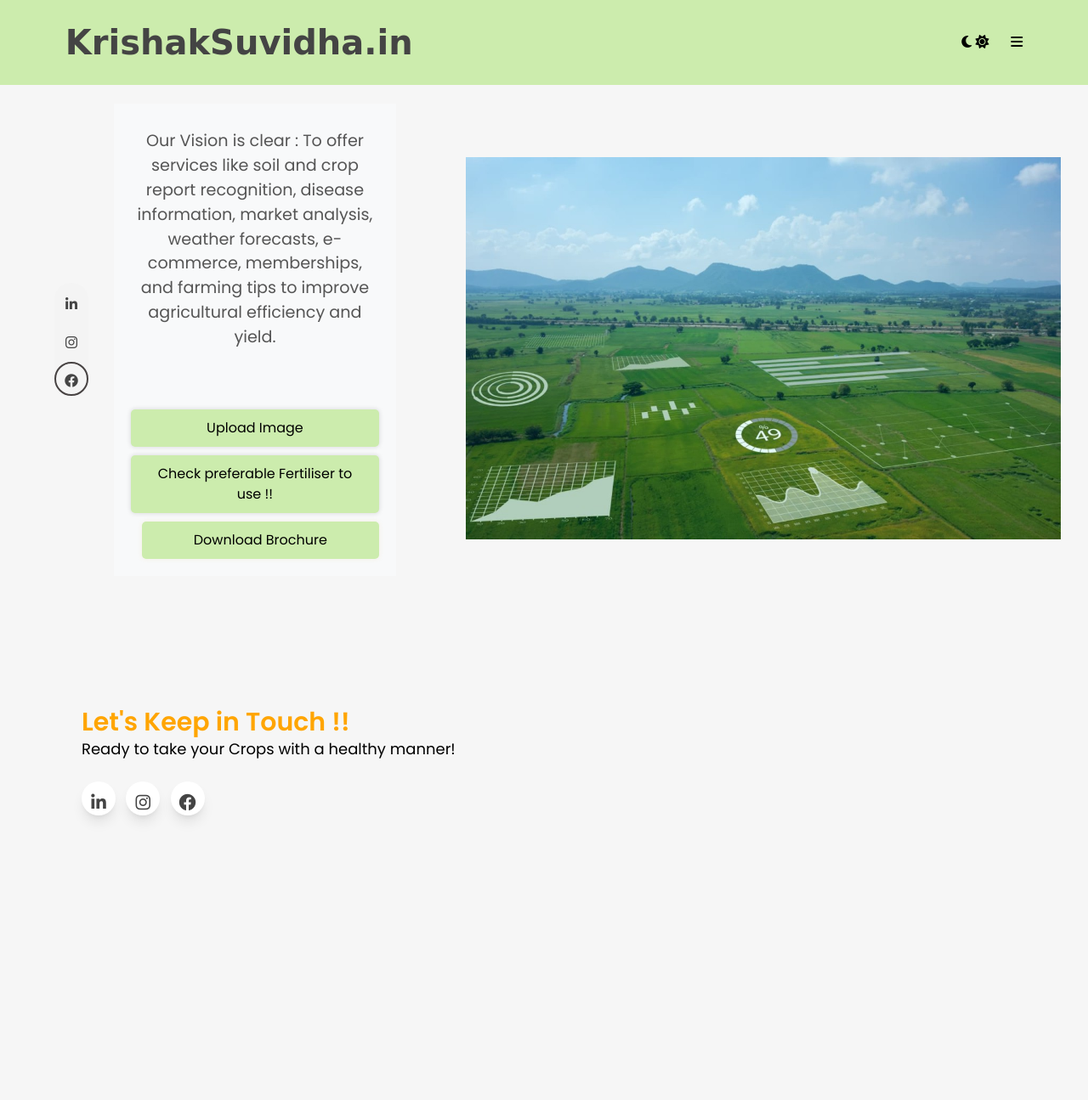
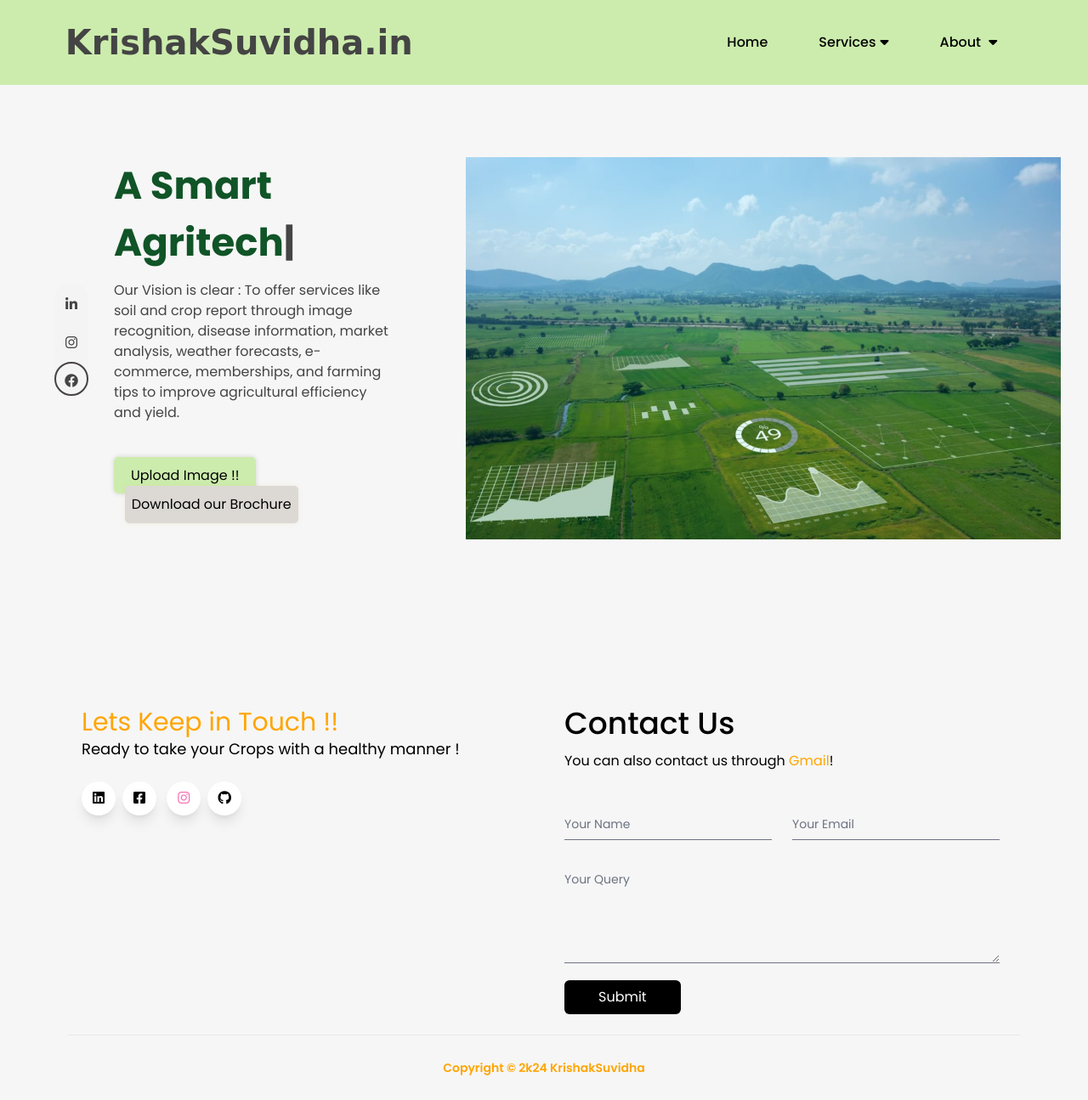
Before and after one commit to Satyam30raj/E-comm, a Flask app: page / in a window 1280 px wide. Shown: the whole page at 85% size. Before the commit the page ends 965 px from the top, so only its background shows below. Run offline with Flask 3, Linux system fonts and the light colour scheme; some libraries are stand-ins or nearby versions; some web fonts are replaced.

Commit message:
home.html

```diff
--- a/templates/home.html
+++ b/templates/home.html
@@ -8,112 +8,9 @@
     <link rel="stylesheet" href="https://cdnjs.cloudflare.com/ajax/libs/font-awesome/6.4.2/css/all.min.css"
         integrity="sha512-z3gLpd7yknf1YoNbCzqRKc4qyor8gaKU1qmn+CShxbuBusANI9QpRohGBreCFkKxLhei6S9CQXFEbbKuqLg0DA=="
         crossorigin="anonymous" referrerpolicy="no-referrer" />
-    <link rel="shortcut icon" href="static/Material/img/favicon.png" type="static/image/x-icon" />
-    <link rel="stylesheet" href="static/Material/CSS/Style.css" />
+        <link rel="shortcut icon" href="Material/img/favicon.png" type="image/x-icon" />
+    <link rel="stylesheet" href="Material/CSS/Style.css" />
     <script src="https://cdn.tailwindcss.com"></script>
-    <style>
-        /* Basic Reset */
-        * {
-            margin: 0;
-            padding: 0;
-            box-sizing: border-box;
-        }
-
-        body {
-            font-family: Arial, sans-serif;
-            line-height: 1.6;
-        }
-
-        .hero_box {
-            display: flex;
-            flex-direction: column;
-            align-items: center;
-            justify-content: center;
-            padding: 20px;
-            text-align: center;
-            background-color: #f8f9fa;
-        }
-
-        .job {
-            margin-bottom: 20px;
-        }
-
-        .multiText {
-            font-size: 2rem;
-            font-weight: bold;
-            color: #333;
-        }
-
-        .hero_description {
-            margin-bottom: 20px;
-        }
-
-        .hero_description p {
-            font-size: 1.2rem;
-            color: #555;
-            max-width: 600px;
-            margin: 0 auto;
-        }
-
-        .hero_btn {
-            display: flex;
-            flex-direction: column;
-            gap: 10px;
-        }
-
-        .btn_1,
-        .btn_2 {
-            display: inline-block;
-            padding: 10px 20px;
-            border-radius: 5px;
-            font-size: 1rem;
-            text-decoration: none;
-            color: black;
-            text-align: center;
-            transition: background-color 0.3s ease;
-        }
-
-        .btn_1 {
-            background-color: rgb(204, 236, 173);
-        }
-
-        .btn_1:hover {
-            background-color: #e68a00;
-        }
-
-        .btn_2 {
-            background-color: rgb(204, 236, 173);
-        }
-
-        .btn_2 a {
-            color: black;
-            text-decoration: none;
-        }
-
-        .btn_2:hover {
-            background-color:  #e68a00;
-        }
-
-        /* Responsive Menu */
-        .nav_menu {
-            display: none;
-        }
-
-        .nav_menu_btn {
-            display: inline-block;
-            cursor: pointer;
-        }
-
-        /* Dark Mode */
-        body.dark-mode {
-            background-color: #333;
-            color: #fff;
-        }
-
-        .dark-mode .hero_box {
-            background-color: #444;
-        }
-    </style>
 </head>
 
 <body>
@@ -177,14 +74,8 @@
                         </li>
                     </ul>
                 </div>
-                <div class="mode">
-                    <i class="fa fa-moon" id="moon"></i>
-                    <i class="fa fa-sun" id="sun"></i>
-                </div>
-                <div class="nav_menu_btn">
-                    <i class="fa fa-bars" onclick="myMenuFunction()"></i>
-                </div>
             </div>
+
         </nav>
 
         <!-- ===== MAIN ===== -->
@@ -212,60 +103,141 @@
                         </a>
                     </div>
 
+
                     <div class="hero_box">
+
                         <div class="job">
                             <span class="multiText"></span>
                         </div>
                         <div class="hero_description">
                             <p>
-                                Our Vision is clear : To offer services like soil and crop report recognition, disease information, market analysis, weather forecasts, e-commerce, memberships, and farming tips to improve agricultural efficiency and yield.
+                                Our Vision is clear : To offer services like soil and crop report through image recognition, disease information, market analysis, weather forecasts, e-commerce, memberships, and farming tips to improve agricultural efficiency and yield.
                             </p>
                         </div>
                         <div class="hero_btn">
+                            <a href="#Contact" class="btn_1">Upload Image !!</a>
+                            <button class="btn_2">
+                                <a href="#" target="_blank">Download our Brochure</a>
+                            </button>
 
-<a href="#" class="btn_1" id="uploadLink">Upload Image </a>
-                            <a href="/index" class="btn_1">Check preferable Fertiliser to use !!</a>
-                            <button class="btn_2">
-                                <a href="#" target="_blank">Download Brochure</a>
-                            </button>
                         </div>
                     </div>
                 </div>
                 <div class="col col-2">
                     <div class="circle">
-                        <img src="static/Material/img/Software_engineer_re_tnjc.png" alt="" />
+                        <img src="Material/img/Software_engineer_re_tnjc.png" alt="" />
                     </div>
                     <div class="hero-image"></div>
+
                 </div>
             </div>
         </main>
     </div>
-    <footer class="bg-blueGray-200 pt-8 pb-6 footer-sec w-[100%] flex justify-center">
-        <div class="container mx-auto px-4 w-[90%]">
+    <footer class=" bg-blueGray-200 pt-8 pb-6 footer-sec w-[100%] flex justify-center ">
+        <div class="container mx-   auto px-4 w-[90%] " >
             <div class="flex flex-wrap text-left lg:text-left">
                 <div class="w-full lg:w-6/12 px-4">
-                    <h4 class="text-3xl font-semibold text-[#ffa500]">Let's Keep in Touch !!</h4>
+                    <h4 class="text-3xl fonat-semibold text-[#ffa500]  ">Lets Keep in Touch !!</h4>
                     <h5 class="text-lg mt-0 mb-2 text-blueGray-600">
-                        Ready to take your Crops with a healthy manner!
+                        Ready to take your Crops with a healthy manner !
                     </h5>
 
                     <div class="mt-6 lg:mb-0 mb-6">
-                        <button class="footer-btns bg-white text-lightBlue-400 shadow-lg font-normal h-10 w-10 items-center justify-center align-center rounded-full outline-none focus:outline-none mr-2 hover:bg-[#ffa500] duration-300 curser-pointer">
-                            <a href="https://www.linkedin.com/in/satyam-raj-5a6a92194/" target="_blank" rel="noopener noreferrer" class="text-blueGray-400 text-xl"><i class="fa-brands fa-linkedin-in icon"></i></a>
+                        <button
+                            class=" footer-btns bg-white text-lightBlue-400 shadow-lg font-normal h-10 w-10 items-center justify-center align-center rounded-full outline-none focus:outline-none mr-2 hover:bg-[#ffa500]  duration-300 curser-pointer  "
+                            type="button"><a href="https://www.linkedin.com/in/satyam-raj-5a6a92194/" target="_blank">
+                                <i class="fab fa-linkedin"></i></a></button><button
+                            class=" footer-btns bg-white text-lightBlue-600 shadow-lg font-normal h-10 w-10 items-center justify-center align-center rounded-full outline-none focus:outline-none mr-2 hover:bg-[#ffa500] duration-300 curser-pointer  "
+                            type="button"> <a
+                                href="https://www.facebook.com/profile.php?id=100017887120021"
+                                target="_blank">
+                                <i class="fab fa-facebook-square"></i>
+                            </a></button> <button
+                            class=" footer-btns bg-white text-pink-400 shadow-lg font-normal h-10 w-10 items-center justify-center align-center rounded-full outline-none focus:outline-none mr-2 hover:bg-[#ffa500]  duration-300 curser-pointer  "
+                            type="button">
+                            <a href="https://www.instagram.com/raj.satyam_/" target="_blank">
+                                <i class="fab fa-instagram"></i> </a> </button><button
+                            class=" footer-btns bg-white  shadow-lg font-normal h-10 w-10 items-center justify-center align-center rounded-full outline-none focus:outline-none mr-2 hover:bg-[#ffa500]  duration-300 curser-pointer   "
+                            type="button">
+                            <a href="https://github.com/Satyam30raj" target="_blank">
+                                <i class="fab fa-github"></i></a>
                         </button>
-                        <button class="footer-btns bg-white text-lightBlue-400 shadow-lg font-normal h-10 w-10 items-center justify-center align-center rounded-full outline-none focus:outline-none mr-2 hover:bg-[#ffa500] duration-300 curser-pointer">
-                            <a href="https://www.instagram.com/raj.satyam_/" target="_blank" rel="noopener noreferrer" class="text-blueGray-400 text-xl"><i class="fa-brands fa-instagram icon"></i></a>
-                        </button>
-                        <button class="footer-btns bg-white text-lightBlue-400 shadow-lg font-normal h-10 w-10 items-center justify-center align-center rounded-full outline-none focus:outline-none mr-2 hover:bg-[#ffa500] duration-300 curser-pointer">
-                            <a href="https://www.facebook.com/profile.php?id=100017887120021" target="_blank" rel="noopener noreferrer" class="text-blueGray-400 text-xl"><i class="fa-brands fa-facebook icon"></i></a>
-                        </button>
+                    </div>
+                </div>
+                <br><br>
+                <div class="w-full lg:w-6/12 px-4">
+
+
+                    <div class="mx-auto w-full max-w-lg">
+                        <h1 class="text-4xl font-medium">Contact Us</h1>
+                        <p class="mt-3  ">
+                            You can also contact us through <a href="mailto:rajsatyam3012@gmail.com"
+                                class="text-[#ffa500] hover: curser-pointer ">Gmail</a>!
+                        </p>
+
+                        <form class="mt-10" action="https://getform.io/f/bjjedxjb" method="POST"
+                            enctype="multipart/form-data">
+
+
+                            <input type="hidden" name="access_key" value="YOUR_ACCESS_KEY_HERE" />
+                            <div class="grid gap-6 sm:grid-cols-2">
+                                <div class="relative z-0">
+                                    <input type="text" name="name" required
+                                        class="peer block w-full appearance-none border-0 border-b border-gray-500 bg-transparent py-2.5 px-0 text-sm text-gray-900 focus:border-blue-600 focus:outline-none focus:ring-0"
+                                        placeholder=" " />
+                                    <label
+                                        class="absolute top-3 -z-10 origin-[0] -translate-y-6 scale-75 transform text-sm text-gray-500 duration-300 peer-placeholder-shown:translate-y-0 peer-placeholder-shown:scale-100 peer-focus:left-0 peer-focus:-translate-y-6 peer-focus:scale-75 peer-focus:text-blue-600 peer-focus:dark:text-blue-500">Your
+                                        Name</label>
+                                </div>
+                                <div class="relative z-0">
+                                    <input type="text" name="email" required
+                                        class="peer block w-full appearance-none border-0 border-b border-gray-500 bg-transparent py-2.5 px-0 text-sm text-gray-900 focus:border-blue-600 focus:outline-none focus:ring-0"
+                                        placeholder=" " />
+                                    <label
+                                        class="absolute top-3 -z-10 origin-[0] -translate-y-6 scale-75 transform text-sm text-gray-500 duration-300 peer-placeholder-shown:translate-y-0 peer-placeholder-shown:scale-100 peer-focus:left-0 peer-focus:-translate-y-6 peer-focus:scale-75 peer-focus:text-blue-600 peer-focus:dark:text-blue-500">Your
+                                        Email</label>
+                                </div>
+                                <div class="relative z-0 col-span-2">
+                                    <textarea name="message" rows="5" required
+                                        class="peer block w-full appearance-none border-0 border-b border-gray-500 bg-transparent py-2.5 px-0 text-sm text-gray-900 focus:border-blue-600 focus:outline-none focus:ring-0"
+                                        placeholder=" "></textarea>
+                                    <label
+                                        class="absolute top-3 -z-10 origin-[0] -translate-y-6 scale-75 transform text-sm text-gray-500 duration-300 peer-placeholder-shown:translate-y-0 peer-placeholder-shown:scale-100 peer-focus:left-0 peer-focus:-translate-y-6 peer-focus:scale-75 peer-focus:text-blue-600 peer-focus:dark:text-blue-500">Your
+                                        Query</label>
+                                </div>
+                            </div>
+                            <button type="submit" class="mt-5 rounded-md bg-black px-10 py-2 text-white">Submit</button>
+                        </form>
+                    </div>
+                </div>
+            </div>
+
+            <hr class="my-6 border-blueGray-300">
+
+            <div class="flex flex-wrap items-center md:justify-between justify-center">
+                <div class="w-full md:w-4/12 px-4 mx-auto text-center">
+                    <div class="text-sm text-blueGray-500 font-semibold py-1 text-[#ffa500] ">
+                        Copyright © 2k24 KrishakSuvidha
                     </div>
                 </div>
             </div>
         </div>
+
     </footer>
+    <script src="https://unpkg.com/typed.js@2.0.16/dist/typed.umd.js"></script>
+    <script>
+        // Types JS
+        var typingEffect = new Typed(".multiText", {
+            strings: [ "Krishak Suvidha" , "A Smart Agritech", "Solution."],
+            loop: true,
+            typeSpeed: 50,
+            backSpeed: 60,
+            backDelay: 2000,
+        });
+        // End of typed JS
+    </script>
 
-    <script src="static/Material/js/index.js"></script>
+    <script src="/Material/JS/main.js"></script>
 </body>
 
 </html>
```
